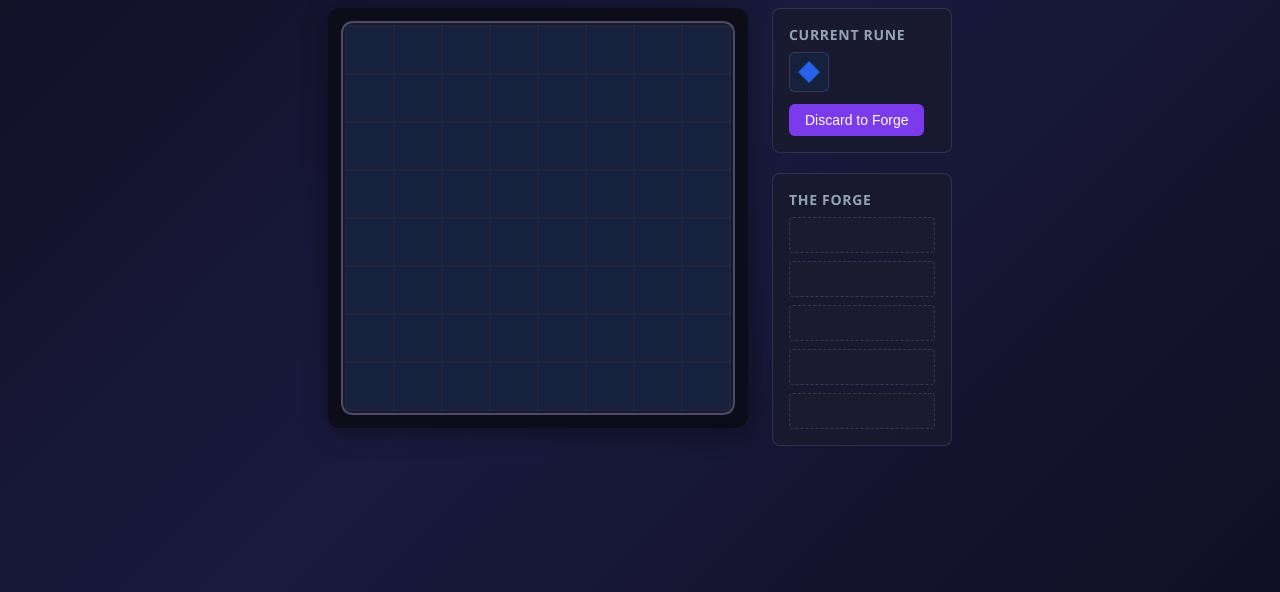
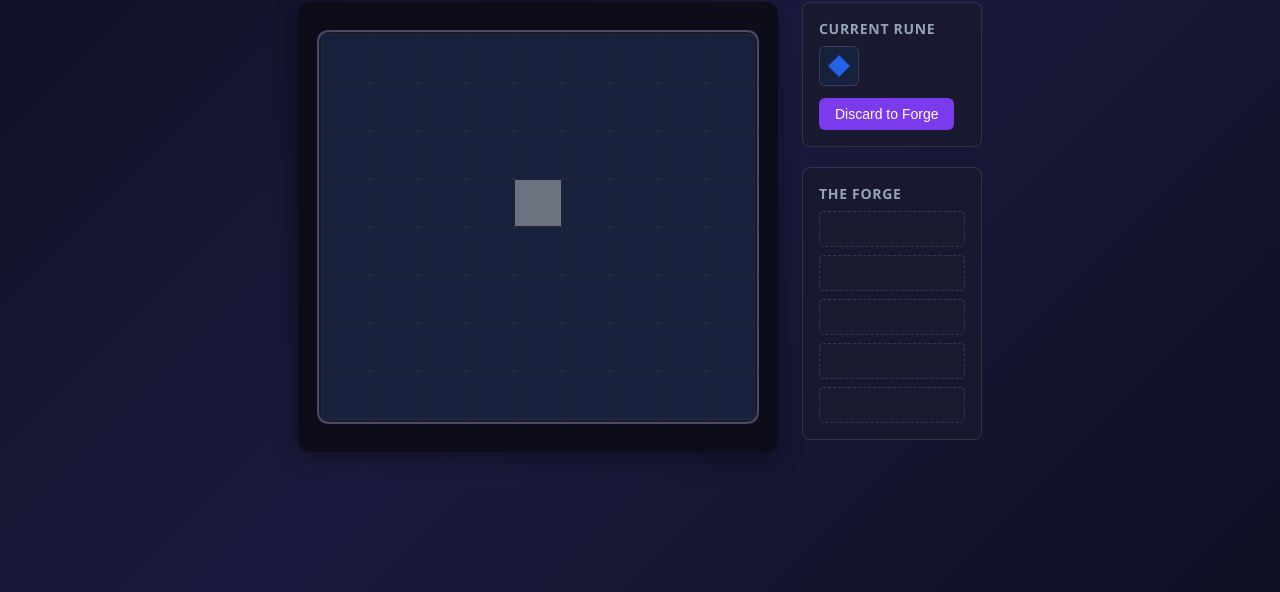
Before and after one commit to Rayliva/allthatglitters, a website built with Vite: page index.html in a window 1280 px wide. Shown: the part 208-800 px from the top of the page. Built offline with nearby package versions, Linux system fonts and the light colour scheme.

Commit message:
Add starting wild space

```diff
--- a/src/game.js
+++ b/src/game.js
@@ -12,6 +12,11 @@ export const CellState = {
 // Rune colors and symbols for variety
 export const RUNE_COLORS = ['crimson', 'azure', 'amber', 'emerald', 'violet'];
 export const RUNE_SYMBOLS = ['circle', 'triangle', 'square', 'star', 'diamond'];
+
+/** Wild space - entirely grey, any rune can be placed next to it. Clears when row/column clears. */
+export const STARTING_RUNE = { color: 'grey', symbol: 'square', isWild: true };
+export const STARTING_RUNE_X = 4;
+export const STARTING_RUNE_Y = 3;
 
 /**
  * Creates a random rune with a color and symbol
@@ -54,6 +59,13 @@ export class GameState {
       this.grid.push(row);
     }
 
+    // Place starting grey square at 5x4 (appears at beginning of every round)
+    const startCell = this.getCell(STARTING_RUNE_X, STARTING_RUNE_Y);
+    if (startCell) {
+      startCell.rune = { ...STARTING_RUNE };
+      startCell.state = CellState.LEAD;
+    }
+
     this.currentRune = createRune();
     this.forge = [];
     if (!preserveScore) this.score = 0;
@@ -91,10 +103,12 @@ export class GameState {
   }
 
   /**
-   * Check if a rune shares a property (color or symbol) with another rune
+   * Check if a rune shares a property (color or symbol) with another rune.
+   * Wild spaces match any rune (any placement next to them is valid).
    */
   sharesProperty(runeA, runeB) {
     if (!runeA || !runeB) return false;
+    if (runeB.isWild) return true;
     return runeA.color === runeB.color || runeA.symbol === runeB.symbol;
   }
 
--- a/src/main.js
+++ b/src/main.js
@@ -10,7 +10,7 @@ import { loadHighScores, saveScore } from './leaderboard.js';
 const RUNE_PREVIEW_SIZE = 40;
 
 const CELL_SIZE = 48;
-const GRID_WIDTH = 8;
+const GRID_WIDTH = 9;
 const GRID_HEIGHT = 8;
 
 function createRuneCanvas(rune, size) {
--- a/src/renderer.js
+++ b/src/renderer.js
@@ -11,6 +11,7 @@ export const COLOR_MAP = {
   amber: '#d97706',
   emerald: '#059669',
   violet: '#7c3aed',
+  grey: '#6b7280',
 };
 
 function drawStar(ctx, cx, cy, spikes, outerR, innerR) {
@@ -198,7 +199,13 @@ export class Renderer {
     }
 
     if (cell.rune) {
-      drawRune(this.ctx, px + margin, py + margin, size, cell.rune);
+      if (cell.rune.isWild) {
+        // Wild space: entirely grey, no symbol
+        this.ctx.fillStyle = '#6b7280';
+        this.ctx.fillRect(px + margin, py + margin, size, size);
+      } else {
+        drawRune(this.ctx, px + margin, py + margin, size, cell.rune);
+      }
     }
   }
 
--- a/src/style.css
+++ b/src/style.css
@@ -20,7 +20,7 @@ body {
   align-items: center;
   gap: 1rem;
   padding: 1.5rem;
-  max-width: 900px;
+  max-width: 1000px;
 }
 
 .game-header {
@@ -61,8 +61,9 @@ body {
   background: #0d0d1a;
   border-radius: 12px;
   box-shadow: 0 4px 24px rgba(0, 0, 0, 0.4);
-  width: 420px;
-  height: 420px;
+  /* 9x8 grid at 48px/cell + 32px padding = 464x416 minimum */
+  width: 480px;
+  height: 450px;
 }
 
 .game-sidebar {
```
